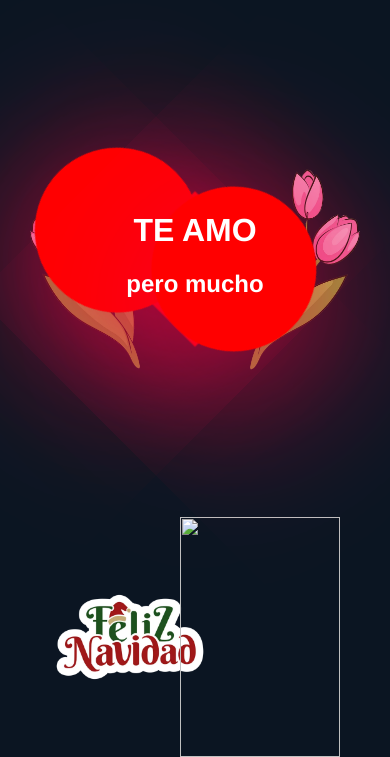
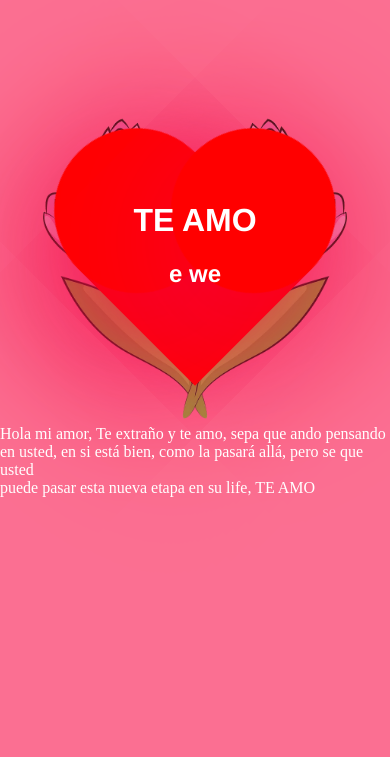
Before and after one commit to JoshCkSoup/Xmas, a plain HTML site: page index.html in a window 390 px wide. Shown: the part 153-910 px from the top of the page. After the commit the page ends 844 px from the top, so only its background shows below. Drawn offline with Linux system fonts and the light colour scheme.

Commit message:
Add files via upload

```diff
--- a/index.html
+++ b/index.html
@@ -7,10 +7,14 @@
     <body>
         <img class="tulileft" src="media/tulipans.webp"/>
         <img class="tuliright" src="media/tulipans.webp"/>
-        <img class="xmas" src="media/xmas.webp"/>
-        <img class="hoe" src="media/hoeClaus.gif"/>
         <div class="heart">
         </div>
-        <div class="content"><h1>TE AMO</h1><h2>pero mucho</h2></div>
+        <div class="content"><h1>TE AMO</h1><h2>e we</h2></div>
+
+        <div class="letter">
+            <p> Hola mi amor, Te extraño y te amo, sepa que ando pensando <br>
+            en usted, en si está bien, como la pasará allá, pero se que usted <br>
+            puede pasar esta nueva etapa en su life, TE AMO </p>
+        </div>
     </body>
 </html>
--- a/styles.css
+++ b/styles.css
@@ -5,24 +5,25 @@ body {
     display: flex;
     align-items: center;
     justify-content: center;
-    background: #0b1522;
+    background: #fb6f92;
 }
 
 .heart {
     height: 150px;
     width: 150px;
     background-color: red;
-    position: relative;
+    position: fixed;
     transform: rotate(45deg);
     box-shadow: -20px 20px 150px #f20044;
     animation: beat 0.5s linear infinite alternate;
 }
 
 .content {
-    position: absolute;
+    position: fixed;
     margin-bottom: 50px;
     text-align: center;
 }
+
 
 .content h1,
 .content h2 {
@@ -76,30 +77,8 @@ img {
     transform: scaleX(-1);
 }
 
-.xmas {
-    position: absolute;
-    top: 710px;
-    left: 50px;
+.letter {
+    position: relative;
+    top: 12rem;
+    color: white;
 }
-
-.hoe {
-    position: absolute;
-    top: 670px;
-    right: 50px;
-    height: 15rem;
-}
-
-@media only screen and (max-width: 768px) {
-    .heart {
-        height: 100px;
-        width: 100px;
-    }
-
-    .content {
-        margin-bottom: 30px;
-    }
-
-    img {
-        width: 10rem;
-    }
-}
```
